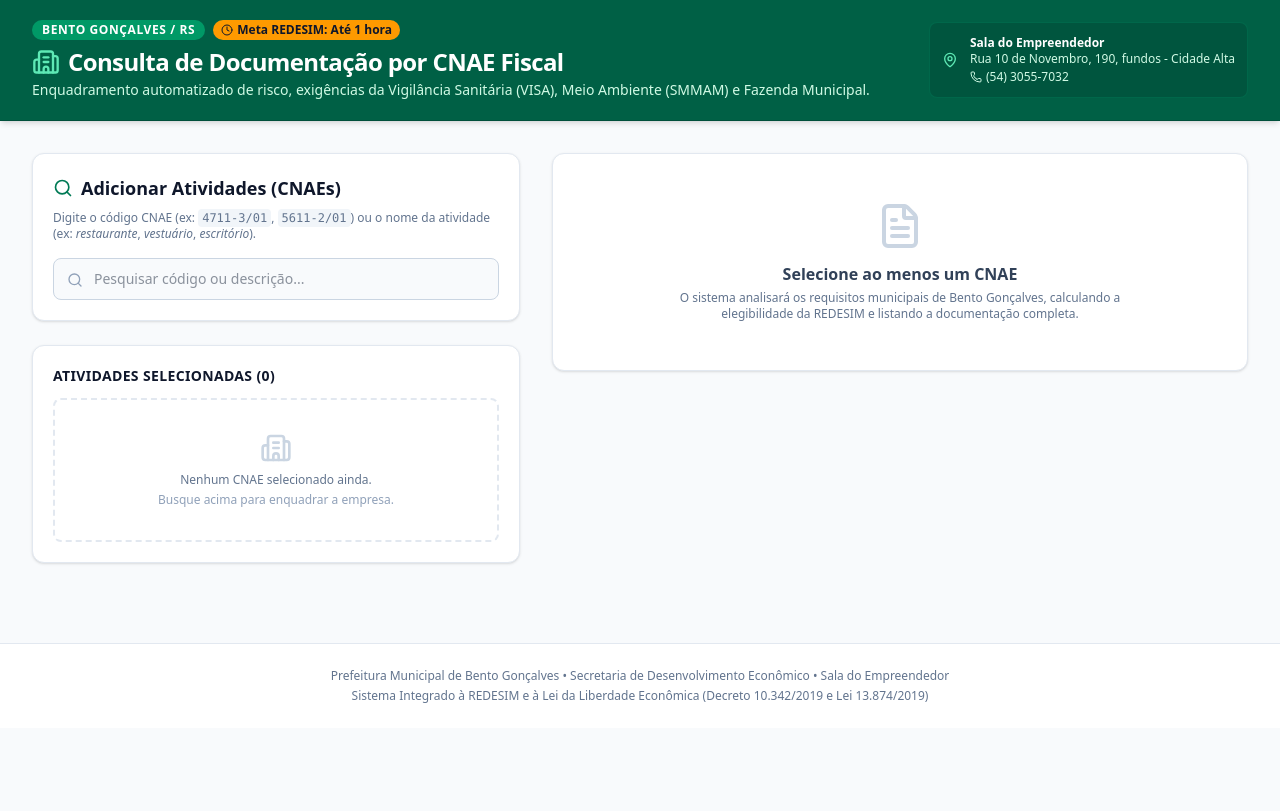
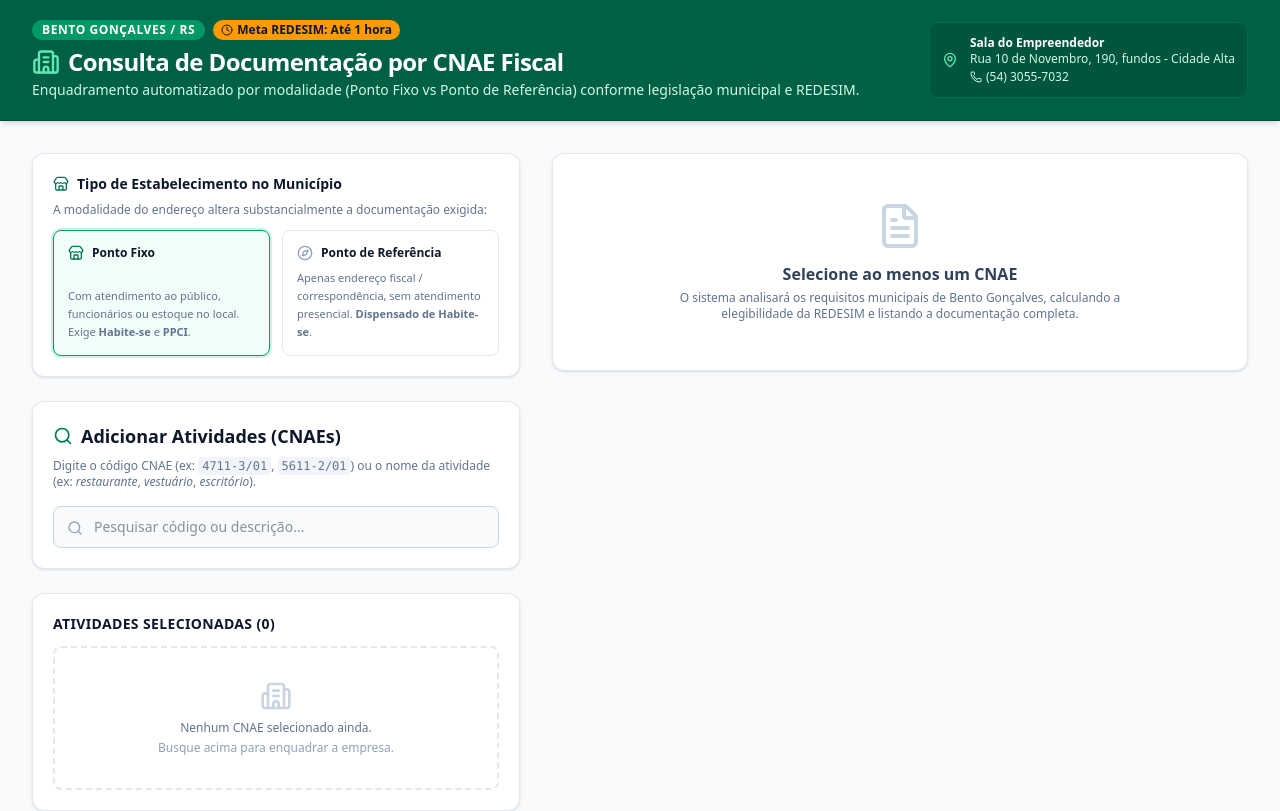
Before and after one commit to hateixeira/consulta-cnae, a React (Vite) app: page / in a window 1280 px wide. Shown: the top 811 px of the page. Built offline with nearby package versions, Linux system fonts and the light colour scheme.

Commit message:
feat: adicionar distinção entre Ponto Fixo e Ponto de Referência com base nos PDFs oficiais

```diff
--- a/src/App.jsx
+++ b/src/App.jsx
@@ -15,12 +15,15 @@ import {
   ChevronRight,
   Info,
   MapPin,
-  Phone
+  Phone,
+  Store,
+  Compass
 } from 'lucide-react';
 
 export default function App() {
   const [busca, setBusca] = useState('');
   const [cnaesSelecionados, setCnaesSelecionados] = useState([]);
+  const [tipoEstabelecimento, setTipoEstabelecimento] = useState('ponto_fixo'); // 'ponto_fixo' ou 'ponto_referencia'
   const [respostasPerguntas, setRespostasPerguntas] = useState({});
   const [checklistMarcados, setChecklistMarcados] = useState({});
   const [copiado, setCopiado] = useState(false);
@@ -76,14 +79,15 @@ export default function App() {
 
   // Cálculo de enquadramento
   const diagnostico = useMemo(() => {
-    return calcularEnquadramento(cnaesSelecionados, respostasPerguntas);
-  }, [cnaesSelecionados, respostasPerguntas]);
+    return calcularEnquadramento(cnaesSelecionados, respostasPerguntas, tipoEstabelecimento);
+  }, [cnaesSelecionados, respostasPerguntas, tipoEstabelecimento]);
 
   // Copiar relatório
   const copiarRelatorio = () => {
     if (!diagnostico) return;
 
     let texto = `*CONSULTA DE DOCUMENTAÇÃO E ENQUADRAMENTO - REDESIM BENTO GONÇALVES*\n\n`;
+    texto += `*Modalidade:* ${tipoEstabelecimento === 'ponto_fixo' ? 'PONTO FIXO (Com estabelecimento físico)' : 'PONTO DE REFERÊNCIA (Apenas endereço fiscal)'}\n`;
     texto += `*Classificação Geral:* ${diagnostico.tituloRisco}\n`;
     texto += `*Elegível a Abertura em 1h:* ${diagnostico.elegivelUmaHora ? 'SIM (Baixo Risco Automático)' : 'NÃO (Requer análise/vistoria prévia)'}\n\n`;
 
@@ -92,7 +96,7 @@ export default function App() {
       texto += `- ${idx === 0 ? '[PRINCIPAL] ' : ''}${c.cnae} - ${c.descricao}\n`;
     });
 
-    texto += `\n*DOCUMENTAÇÃO EXIGIDA:*\n`;
+    texto += `\n*DOCUMENTAÇÃO EXIGIDA (OFICIAL):*\n`;
     diagnostico.documentos.forEach((cat) => {
       texto += `\n📂 ${cat.categoria.toUpperCase()}${cat.alerta ? ` (${cat.alerta})` : ''}\n`;
       cat.itens.forEach((it) => {
@@ -127,7 +131,7 @@ export default function App() {
                 Consulta de Documentação por CNAE Fiscal
               </h1>
               <p className="text-emerald-100 text-sm mt-0.5">
-                Enquadramento automatizado de risco, exigências da Vigilância Sanitária (VISA), Meio Ambiente (SMMAM) e Fazenda Municipal.
+                Enquadramento automatizado por modalidade (Ponto Fixo vs Ponto de Referência) conforme legislação municipal e REDESIM.
               </p>
             </div>
 
@@ -147,10 +151,59 @@ export default function App() {
       <main className="max-w-7xl mx-auto px-4 sm:px-6 lg:px-8 py-8">
         <div className="grid grid-cols-1 lg:grid-cols-12 gap-8">
 
-          {/* Coluna Esquerda: Busca e Seleção de CNAEs */}
+          {/* Coluna Esquerda: Configurações, Busca e Seleção de CNAEs */}
           <div className="lg:col-span-5 space-y-6 print:hidden">
 
-            {/* Card de Busca */}
+            {/* Questionamento: Ponto Fixo ou Ponto de Referência */}
+            <div className="bg-white rounded-xl shadow-sm border border-slate-200 p-5">
+              <label className="text-sm font-bold text-slate-900 flex items-center gap-2 mb-2">
+                <Store className="w-4 h-4 text-emerald-700" />
+                Tipo de Estabelecimento no Município
+              </label>
+              <p className="text-xs text-slate-500 mb-3">
+                A modalidade do endereço altera substancialmente a documentação exigida:
+              </p>
+
+              <div className="grid grid-cols-2 gap-3">
+                <button
+                  type="button"
+                  onClick={() => setTipoEstabelecimento('ponto_fixo')}
+                  className={`p-3.5 rounded-lg border text-left transition flex flex-col justify-between ${
+                    tipoEstabelecimento === 'ponto_fixo'
+                      ? 'border-emerald-600 bg-emerald-50/70 ring-2 ring-emerald-500/20'
+                      : 'border-slate-200 hover:bg-slate-50'
+                  }`}
+                >
+                  <div className="flex items-center gap-2">
+                    <Store className={`w-4 h-4 ${tipoEstabelecimento === 'ponto_fixo' ? 'text-emerald-700' : 'text-slate-400'}`} />
+                    <span className="font-bold text-xs text-slate-900">Ponto Fixo</span>
+                  </div>
+                  <p className="text-[11px] text-slate-500 mt-2 leading-relaxed">
+                    Com atendimento ao público, funcionários ou estoque no local. Exige <strong>Habite-se</strong> e <strong>PPCI</strong>.
+                  </p>
+                </button>
+
+                <button
+                  type="button"
+                  onClick={() => setTipoEstabelecimento('ponto_referencia')}
+                  className={`p-3.5 rounded-lg border text-left transition flex flex-col justify-between ${
+                    tipoEstabelecimento === 'ponto_referencia'
+                      ? 'border-emerald-600 bg-emerald-50/70 ring-2 ring-emerald-500/20'
+                      : 'border-slate-200 hover:bg-slate-50'
+                  }`}
+                >
+                  <div className="flex items-center gap-2">
+                    <Compass className={`w-4 h-4 ${tipoEstabelecimento === 'ponto_referencia' ? 'text-emerald-700' : 'text-slate-400'}`} />
+                    <span className="font-bold text-xs text-slate-900">Ponto de Referência</span>
+                  </div>
+                  <p className="text-[11px] text-slate-500 mt-2 leading-relaxed">
+                    Apenas endereço fiscal / correspondência, sem atendimento presencial. <strong>Dispensado de Habite-se</strong>.
+                  </p>
+                </button>
+              </div>
+            </div>
+
+            {/* Card de Busca de CNAEs */}
             <div className="bg-white rounded-xl shadow-sm border border-slate-200 p-5">
               <h2 className="text-lg font-semibold text-slate-900 mb-2 flex items-center gap-2">
                 <Search className="w-5 h-5 text-emerald-700" />
@@ -300,15 +353,15 @@ export default function App() {
               )}
             </div>
 
-            {/* Perguntas de Condicionamento (se houver) */}
-            {diagnostico?.perguntasPendentes && diagnostico.perguntasPendentes.length > 0 && (
+            {/* Perguntas de Condicionamento (se houver e for Ponto Fixo) */}
+            {tipoEstabelecimento === 'ponto_fixo' && diagnostico?.perguntasPendentes && diagnostico.perguntasPendentes.length > 0 && (
               <div className="bg-amber-50 border border-amber-300 rounded-xl p-5 shadow-sm">
                 <div className="flex items-center gap-2 mb-2 text-amber-900 font-semibold text-sm">
                   <AlertTriangle className="w-4 h-4 text-amber-600" />
                   Perguntas de Condicionamento ({diagnostico.perguntasPendentes.length})
                 </div>
                 <p className="text-xs text-amber-800 mb-4">
-                  Algumas atividades possuem risco dependente da forma de operação. Responda abaixo para refinar os documentos exigidos:
+                  Algumas atividades possuem risco dependente da forma de operação no ponto fixo:
                 </p>
 
                 <div className="space-y-4">
@@ -372,6 +425,7 @@ export default function App() {
                 }`}>
                   <div className="flex flex-col sm:flex-row sm:items-center sm:justify-between gap-4">
                     <div>
+                      <div className="flex items-center gap-2 flex-wrap">
                         <span className={`inline-flex items-center gap-1.5 px-3 py-1 rounded-full text-xs font-bold tracking-wide uppercase ${
                           diagnostico.nivelRiscoGeral === 'I'
                             ? 'bg-emerald-200 text-emerald-900'
@@ -382,6 +436,11 @@ export default function App() {
                           {diagnostico.nivelRiscoGeral === 'I' ? <ShieldCheck className="w-4 h-4" /> : <AlertTriangle className="w-4 h-4" />}
                           {diagnostico.tituloRisco}
                         </span>
+                        <span className="bg-slate-200 text-slate-800 text-xs font-bold px-2.5 py-1 rounded-full uppercase">
+                          {tipoEstabelecimento === 'ponto_fixo' ? 'Ponto Fixo' : 'Ponto de Referência'}
+                        </span>
+                      </div>
+
                       <h2 className="text-xl font-bold text-slate-900 mt-2">
                         {diagnostico.elegivelUmaHora ? 'Abertura Rápida em até 1 Hora' : 'Abertura com Licenciamento Prévio'}
                       </h2>
@@ -408,7 +467,8 @@ export default function App() {
                     </div>
                   </div>
 
-                  {/* Detalhes de Vigilância e Meio Ambiente */}
+                  {/* Detalhes de Vigilância e Meio Ambiente (somente se for Ponto Fixo) */}
+                  {tipoEstabelecimento === 'ponto_fixo' ? (
                     <div className="grid grid-cols-1 sm:grid-cols-2 gap-3 mt-4 pt-4 border-t border-slate-200/80 text-xs">
                       <div className="bg-white/80 p-3 rounded-lg border border-slate-200">
                         <span className="font-semibold text-slate-700">Vigilância Sanitária (VISA):</span>
@@ -431,6 +491,11 @@ export default function App() {
                         </p>
                       </div>
                     </div>
+                  ) : (
+                    <div className="mt-4 pt-4 border-t border-slate-200/80 text-xs bg-white/80 p-3 rounded-lg border border-slate-200 text-slate-700">
+                      <strong>Regra de Ponto de Referência:</strong> Conforme modelo oficial municipal, não há fiscalização sanitária ou ambiental no imóvel por se tratar de atividade sem estabelecimento físico aberto ao público.
+                    </div>
+                  )}
                 </div>
 
                 {/* Checklist de Documentação Exigida */}
@@ -439,10 +504,10 @@ export default function App() {
                     <div>
                       <h3 className="text-lg font-bold text-slate-900 flex items-center gap-2">
                         <CheckCircle2 className="w-5 h-5 text-emerald-700" />
-                        Checklist de Documentação Necessária
+                        Checklist Oficial de Documentos ({tipoEstabelecimento === 'ponto_fixo' ? 'Ponto Fixo Padrão' : 'Ponto de Referência'})
                       </h3>
                       <p className="text-xs text-slate-500 mt-0.5">
-                        Documentos exigidos para instrução do processo em Bento Gonçalves:
+                        Documentos obrigatórios extraídos diretamente das respostas padrão de viabilidade da Prefeitura:
                       </p>
                     </div>
                   </div>
@@ -493,7 +558,7 @@ export default function App() {
                 </div>
 
                 {/* Orientações Oficiais da Legislação */}
-                {(diagnostico.orientacoesVisa.length > 0 || diagnostico.orientacoesSmmam.length > 0) && (
+                {tipoEstabelecimento === 'ponto_fixo' && (diagnostico.orientacoesVisa.length > 0 || diagnostico.orientacoesSmmam.length > 0) && (
                   <div className="bg-white rounded-xl shadow-sm border border-slate-200 p-6">
                     <h3 className="text-sm font-bold text-slate-900 uppercase tracking-wide mb-3 flex items-center gap-1.5">
                       <Info className="w-4 h-4 text-emerald-700" />
--- a/src/data/rules.js
+++ b/src/data/rules.js
@@ -1,10 +1,57 @@
 // Motor de Regras de Documentação e Enquadramento - REDESIM Bento Gonçalves
+// Extraído diretamente dos modelos oficiais 'Ponto Fixo Padrão.pdf' e 'Ponto de Referência.pdf'
 
-export function calcularEnquadramento(cnaesSelecionados, respostasPerguntas = {}) {
+export function calcularEnquadramento(cnaesSelecionados, respostasPerguntas = {}, tipoEstabelecimento = 'ponto_fixo') {
   if (!cnaesSelecionados || cnaesSelecionados.length === 0) {
     return null;
   }
 
+  const isPontoReferencia = tipoEstabelecimento === 'ponto_referencia';
+
+  // Se for Ponto de Referência:
+  if (isPontoReferencia) {
+    return {
+      tipoEstabelecimento: 'ponto_referencia',
+      nivelRiscoGeral: 'I',
+      tituloRisco: 'Baixo Risco (Nível I) - Ponto de Referência',
+      elegivelUmaHora: true,
+      descricaoRisco: 'Ponto de referência/endereço fiscal sem atendimento ao público e sem estoque. Dispensado de Habite-se, PPCI, alvará sanitário e licenciamento ambiental no local. Elegível para abertura imediata em até 1 hora na REDESIM.',
+      temRiscoIII_Visa: false,
+      temRiscoII_Visa: false,
+      temRiscoIII_Smmam: false,
+      temRiscoII_Smmam: false,
+      orientacoesVisa: ['Dispensado de controle sanitário in loco por se tratar exclusivamente de ponto de referência/endereço fiscal.'],
+      orientacoesSmmam: ['Dispensado de licenciamento ambiental por não haver atividade poluidora ou instalação física operacional no local.'],
+      perguntasPendentes: [],
+      documentos: [
+        {
+          categoria: 'Documentação Obrigatória - Ponto de Referência (Conforme Modelo Oficial)',
+          obrigatorio: true,
+          alerta: 'Base: Ponto de Referência.pdf - Sala do Empreendedor',
+          itens: [
+            { nome: 'Comprovante de Residência', detalhe: 'Conta de água, luz ou telefone recente em nome do responsável ou proprietário do imóvel.' },
+            { nome: 'Declaração de Ponto de Referência com Firma Reconhecida', detalhe: 'Declaração formal atestando que o local servirá apenas para correspondência e contato, sem atendimento ao público e sem depósito de mercadorias.' },
+            { nome: 'Contrato Social / Requerimento de Empresário / CCMEI', detalhe: 'Ato constitutivo registrado na Junta Comercial (JUCISRS) ou Cartório.' },
+            { nome: 'Cartão do CNPJ', detalhe: 'Comprovante de Inscrição e Situação Cadastral emitido pela Receita Federal.' },
+            { nome: 'Boletim de Informações Econômicas (BIE)', detalhe: 'Preenchido e assinado pelo responsável legal ou contador habilitado.' },
+            { nome: 'Cópia do Documento dos Sócios', detalhe: 'Cópia legível de RG/CPF ou CNH de todos os sócios/administradores.' }
+          ]
+        },
+        {
+          categoria: 'Isenções Aplicáveis ao Ponto de Referência',
+          obrigatorio: false,
+          alerta: 'Desburocratização REDESIM',
+          itens: [
+            { nome: 'Dispensa de Habite-se Comercial e Contrato de Locação Comercial', detalhe: 'Por não haver estabelecimento aberto ao público no imóvel.' },
+            { nome: 'Dispensa de PPCI no Endereço Fiscal', detalhe: 'Conforme diretrizes de endereço de referência do CBMRS.' },
+            { nome: 'Dispensa de Alvará Sanitário e Licença Ambiental no Local', detalhe: 'Atividade operacional exercida externamente ou digitalmente.' }
+          ]
+        }
+      ]
+    };
+  }
+
+  // --- SE FOR PONTO FIXO PADRÃO ---
   let temRiscoIII_Visa = false;
   let temRiscoII_Visa = false;
   let temRiscoIII_Smmam = false;
@@ -22,7 +69,6 @@ export function calcularEnquadramento(cnaesSelecionados, respostasPerguntas = {}
     } else if (vRisco === 'II') {
       temRiscoII_Visa = true;
     } else if (vRisco === 'P') {
-      // Avaliar respostas do usuário se houver perguntas
       const perguntas = item.visa?.perguntas || [];
       perguntas.forEach((p) => {
         const resp = respostasPerguntas[`visa_${p.id}`];
@@ -81,116 +127,125 @@ export function calcularEnquadramento(cnaesSelecionados, respostasPerguntas = {}
   let nivelRiscoGeral = 'I';
   let tituloRisco = 'Baixo Risco (Nível I)';
   let elegivelUmaHora = true;
-  let descricaoRisco = 'Dispensado de atos públicos de liberação prévia (alvarás e licenças prévias). Abertura automatizada no portal da REDESIM em até 1 hora.';
+  let descricaoRisco = 'Ponto Fixo enquadrado em Baixo Risco. Dispensado de vistorias e atos públicos de liberação prévia. Abertura automatizada no portal da REDESIM em até 1 hora.';
 
   if (temRiscoIII_Visa || temRiscoIII_Smmam) {
     nivelRiscoGeral = 'III';
     tituloRisco = 'Alto Risco (Nível III)';
     elegivelUmaHora = false;
-    descricaoRisco = 'Exige vistoria e licenciamento prévio obrigatório pelos órgãos competentes antes do início das atividades.';
+    descricaoRisco = 'Ponto Fixo com atividade de Alto Risco. Exige vistorias, laudos e licenças prévias obrigatórias antes do início das atividades.';
   } else if (temRiscoII_Visa || temRiscoII_Smmam) {
     nivelRiscoGeral = 'II';
     tituloRisco = 'Médio Risco (Nível II)';
     elegivelUmaHora = false;
-    descricaoRisco = 'Permite emissão de alvará provisório ou licenças simplificadas com vistoria a posteriori.';
+    descricaoRisco = 'Ponto Fixo de Médio Risco. Permite emissão de alvará provisório ou licenças simplificadas com vistoria a posteriori.';
   }
 
-  // Lista de Documentos Estruturados
+  // Documentos Oficiais para PONTO FIXO PADRÃO
   const documentos = [
     {
-      categoria: 'Cadastro e Fazenda Municipal (Geral)',
+      categoria: 'Cadastro e Imobiliário (Base: Ponto Fixo Padrão.pdf)',
       obrigatorio: true,
+      alerta: 'Exigência Documental Padrão Municipal',
       itens: [
-        { nome: 'Habite-se do imóvel ou Certidão de Edificação Averbada', detalhe: 'Comprova regularidade da construção onde a empresa será instalada.' },
-        { nome: 'Contrato de Locação ou Matrícula Atualizada do Imóvel', detalhe: 'Se locado, contrato com reconhecimento de firmas; se próprio, certidão de matrícula recente.' },
+        { nome: 'Habite-se da Edificação', detalhe: 'Carta de Habite-se aprovada pelo Município de Bento Gonçalves para o imóvel onde o estabelecimento funcionará.' },
+        { nome: 'Contrato de Locação (se for locado) ou Matrícula Atualizada', detalhe: 'Contrato de locação com firmas reconhecidas ou certidão de matrícula do Registro de Imóveis.' },
         { nome: 'Contrato Social / Requerimento de Empresário / CCMEI', detalhe: 'Ato constitutivo registrado na Junta Comercial (JUCISRS) ou Cartório.' },
-        { nome: 'Cartão do CNPJ', detalhe: 'Comprovante de Inscrição e de Situação Cadastral emitido pela Receita Federal.' },
-        { nome: 'Documento de Identificação dos Sócios e Administradores', detalhe: 'Cópia de RG/CPF ou CNH válida.' },
-        { nome: 'Boletim de Informações Econômicas (BIE)', detalhe: 'Preenchido e assinado pelo responsável legal ou contador credenciado.' }
+        { nome: 'Cartão do CNPJ', detalhe: 'Comprovante de Inscrição e Situação Cadastral atualizado emitido pela Receita Federal.' },
+        { nome: 'Boletim de Informações Econômicas (BIE)', detalhe: 'Preenchido e assinado pelo responsável legal ou contador responsável.' },
+        { nome: 'Cópia do Documento dos Sócios', detalhe: 'Cópia de RG/CPF ou CNH de todos os sócios e administradores.' }
       ]
     },
     {
       categoria: 'Prevenção Contra Incêndio (CBMRS / Bombeiros)',
       obrigatorio: true,
+      alerta: 'Segurança contra Incêndio Obrigatória',
       itens: [
         {
           nome: 'Plano de Prevenção e Combate Contra Incêndio (PPCI) ou Certificado de Conformidade (CLCB)',
-          detalhe: nivelRiscoGeral === 'I'
-            ? 'Para atividades de baixo risco/baixo potencial sem circulação de público, pode ser emitido Certificado de Licenciamento do Corpo de Bombeiros simplificado.'
-            : 'Protocolo de aprovação ou alvará do Corpo de Bombeiros Militar do RS.'
+          detalhe: 'Alvará do Corpo de Bombeiros Militar do RS (APPCI) ou Certificado de Licenciamento (CLCB) vigente para o local.'
         }
       ]
     }
   ];
 
-  // Adicionar Documentos da Vigilância Sanitária
+  // Adicionar Licença Sanitária (conforme modelo Ponto Fixo Padrão)
   if (temRiscoIII_Visa) {
     documentos.push({
       categoria: 'Vigilância Sanitária Municipal (VISA)',
       obrigatorio: true,
-      alerta: 'Alto Risco Sanitário - Licenciamento Prévio Obrigatório',
+      alerta: 'Licença Sanitária Obrigatória (Alto Risco)',
       itens: [
-        { nome: 'Alvará de Autorização Sanitária (AAS)', detalhe: 'Vistoria sanitária prévia antes de iniciar o atendimento.' },
-        { nome: 'Anotação de Responsabilidade Técnica (ART/CRT)', detalhe: 'Registro do Responsável Técnico perante o Conselho de Classe (CRF, CRM, CRBio, CRQ, etc.).' },
-        { nome: 'Manual de Boas Práticas e Procedimentos Operacionais Padronizados (POP)', detalhe: 'Documentação técnica de controle higiênico-sanitário.' },
-        { nome: 'Plano de Gerenciamento de Resíduos de Serviços de Saúde (PGRSS)', detalhe: 'Exigido se houver geração de resíduos infectantes ou biológicos.' }
+        { nome: 'Alvará de Autorização Sanitária (AAS)', detalhe: 'Licença Sanitária expedida pela VISA após vistoria prévia.' },
+        { nome: 'Anotação de Responsabilidade Técnica (ART/CRT)', detalhe: 'Registro do Responsável Técnico perante o Conselho de Classe profissional.' },
+        { nome: 'Manual de Boas Práticas e Procedimentos Operacionais Padronizados (POP)', detalhe: 'Manuais técnicos de controle higiênico-sanitário.' }
       ]
     });
   } else if (temRiscoII_Visa) {
     documentos.push({
       categoria: 'Vigilância Sanitária Municipal (VISA)',
       obrigatorio: false,
-      alerta: 'Médio Risco Sanitário - Alvará Provisório / Fiscalização Posterior',
+      alerta: 'Médio Risco Sanitário - Alvará Provisório',
       itens: [
-        { nome: 'Declaração de Cumprimento das Exigências Sanitárias', detalhe: 'Termo de responsabilidade assinado informando cumprimento das normas de saúde.' },
-        { nome: 'Comprovante de Higienização de Reservatórios de Água e Controle de Pragas', detalhe: 'Laudo de limpeza de caixa d\'água e desinsetização atualizados.' }
+        { nome: 'Declaração Eletrônica de Cumprimento das Exigências Sanitárias', detalhe: 'Termo de ciência e responsabilidade emitido na viabilidade da REDESIM.' }
       ]
     });
   } else {
     documentos.push({
       categoria: 'Vigilância Sanitária Municipal (VISA)',
       obrigatorio: false,
-      alerta: 'Dispensado de Licenciamento Sanitário Prévio (Lei da Liberdade Econômica)',
+      alerta: 'Baixo Risco Sanitário - Dispensado',
       itens: [
-        { nome: 'Declaração Eletrônica de Baixo Risco Sanitário', detalhe: 'Gerada automaticamente na viabilidade da REDESIM.' }
+        { nome: 'Dispensa Automática de Licença Sanitária', detalhe: 'Atividade sem risco sanitário ou de baixo risco dispensada pela Lei da Liberdade Econômica.' }
       ]
     });
   }
 
-  // Adicionar Documentos de Meio Ambiente (SMMAM)
+  // Adicionar Licença Ambiental (conforme modelo Ponto Fixo Padrão)
   if (temRiscoIII_Smmam) {
     documentos.push({
       categoria: 'Secretaria Municipal de Meio Ambiente (SMMAM / FEPAM)',
       obrigatorio: true,
-      alerta: 'Alto Risco Ambiental - Licença Ambiental Obrigatória (Resolução CONSEMA 372/2018)',
+      alerta: 'Licenciamento Ambiental (Licença de Operação - LO)',
       itens: [
-        { nome: 'Requerimento de Licenciamento Ambiental Municipal ou FEPAM', detalhe: 'Protocolado no Portal do Cidadão de Bento Gonçalves ou FEPAM (se competência estadual).' },
-        { nome: 'Certidão de Zoneamento e Uso do Solo para fins Ambientais', detalhe: 'Expedida pelo Instituto de Pesquisa e Planejamento Urbano (IPURB).' },
-        { nome: 'Estudo / Plano de Controle Ambiental (PCA) com ART', detalhe: 'Elaborado por engenheiro ambiental/químico habilitado.' },
-        { nome: 'Outorga ou Dispensa de Outorga de Uso da Água (DRH/SEMA)', detalhe: 'Se utilizar poço artesiano ou captação superficial.' }
+        { nome: 'Licença de Operação (LO) ou Licença Prévia/Instalação (LP/LI)', detalhe: 'Licenciamento Ambiental protocolado no Portal do Cidadão de Bento Gonçalves ou FEPAM conforme CONSEMA 372/2018.' },
+        { nome: 'Plano de Controle Ambiental (PCA) com ART do Responsável Técnico', detalhe: 'Elaborado por engenheiro devidamente habilitado.' }
       ]
     });
   } else if (temRiscoII_Smmam) {
     documentos.push({
       categoria: 'Secretaria Municipal de Meio Ambiente (SMMAM)',
       obrigatorio: false,
-      alerta: 'Médio Risco Ambiental - Licenciamento Simplificado ou Declaração',
+      alerta: 'Médio Risco Ambiental - Licença Simplificada',
       itens: [
-        { nome: 'Certidão de Não Passível de Licenciamento ou Licença Ambiental Simplificada (LAS)', detalhe: 'Solicitação digital via protocolo do município com declaração de porte e atividade.' }
+        { nome: 'Licença Ambiental Simplificada (LAS) ou Certidão de Não Passível', detalhe: 'Protocolada eletronicamente perante a SMMAM Bento Gonçalves.' }
       ]
     });
   } else {
     documentos.push({
       categoria: 'Secretaria Municipal de Meio Ambiente (SMMAM)',
       obrigatorio: false,
-      alerta: 'Dispensado de Licenciamento Ambiental Municipal',
+      alerta: 'Baixo Risco Ambiental - Dispensado',
       itens: [
-        { nome: 'Dispensa Automática de Licença Ambiental', detalhe: 'Atividade sem impacto ambiental significativo cadastrada no sistema REDESIM.' }
+        { nome: 'Dispensa Automática de Licenciamento Ambiental', detalhe: 'Atividade dispensada conforme resolução CONSEMA e normas municipais.' }
+      ]
+    });
+  }
+
+  // EIV - Estudo de Impacto de Vizinhança (constante no Ponto Fixo Padrão.pdf)
+  if (temRiscoIII_Smmam || temRiscoIII_Visa) {
+    documentos.push({
+      categoria: 'Planejamento Urbano / Zoneamento (IPURB)',
+      obrigatorio: true,
+      alerta: 'Base: Lei Complementar 200/2018 e Lei Municipal 6.300/2017',
+      itens: [
+        { nome: 'EIV (Estudo do Impacto da Vizinhança) APROVADO com ART', detalhe: 'Exigido para atividades de porte ou impacto no tráfego/vizinhança conforme zoneamento municipal.' }
       ]
     });
   }
 
   return {
+    tipoEstabelecimento: 'ponto_fixo',
     nivelRiscoGeral,
     tituloRisco,
     elegivelUmaHora,
```
Lines whose indentation alone changed are shown as unchanged.
